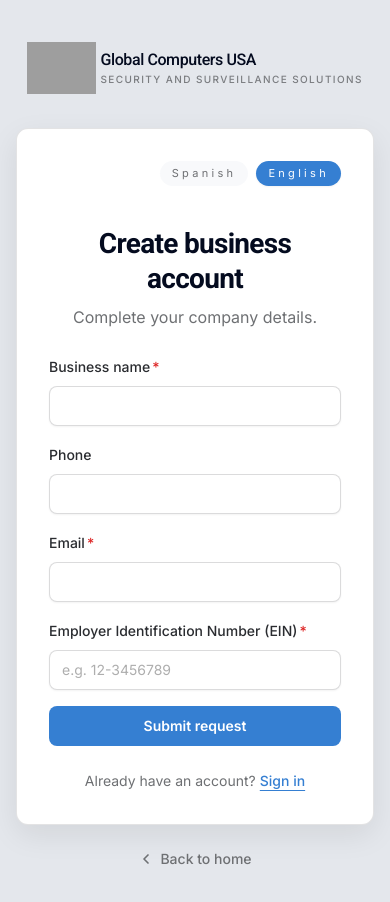
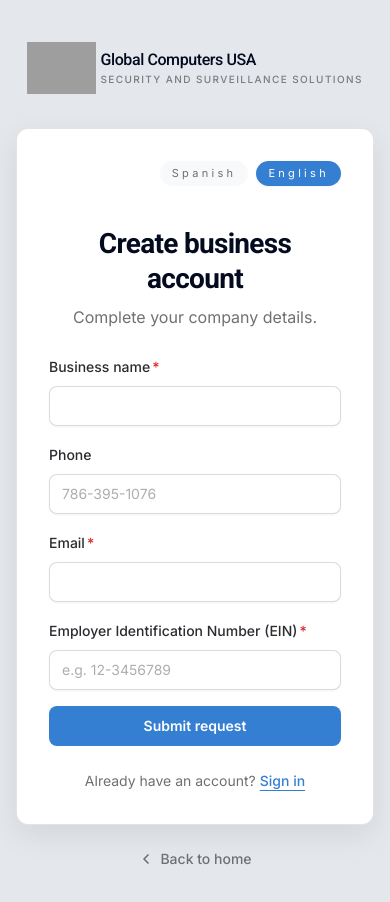
Before and after one commit to eduardosanz277-ship-it/globalcomputer, a Next.js app: page /register/empresa in a window 390 px wide. Shown: the top 902 px of the page. Built offline with nearby package versions, Linux system fonts and the light colour scheme; no server answers; grey boxes are pictures that could not be loaded; what country-state-city would draw is missing.

Commit message:
feat(auth): Enhance phone input with digit limiting and placeholder

```diff
--- a/app/register/empresa/page.tsx
+++ b/app/register/empresa/page.tsx
@@ -101,7 +101,10 @@ export default function RegisterEmpresaPage() {
             name="phone"
             label={t("registerBusiness.fields.phone")}
             type="tel"
+            inputMode="tel"
             autoComplete="tel"
+            maxDigits={US_PHONE_DIGIT_COUNT}
+            placeholder={t("registerBusiness.fields.phonePlaceholder")}
             error={errors.phone?.message}
           />
           <AuthField
--- a/components/auth/auth-field.tsx
+++ b/components/auth/auth-field.tsx
@@ -3,6 +3,7 @@
 import * as React from "react";
 import { useFormContext } from "react-hook-form";
 import { Label, RequiredMark } from "@/components/ui/label";
+import { limitUsPhoneDigits } from "@/modules/auth/auth.schema";
 import { cn } from "@/utils/cn";
 import { AuthInput } from "./auth-input";
 
@@ -13,6 +14,8 @@ export interface AuthFieldProps
   type?: string;
   error?: string;
   required?: boolean;
+  /** Si se indica, no se pueden escribir más dígitos que este máximo. */
+  maxDigits?: number;
 }
 
 /**
@@ -26,14 +29,17 @@ export const AuthField = React.forwardRef<HTMLInputElement, AuthFieldProps>(
       error,
       type = "text",
       required: fieldRequired,
+      maxDigits,
       className,
+      onChange,
       ...props
     },
     ref,
   ) => {
     const { register } = useFormContext();
     const registration = register(name);
-    const { ref: registrationRef, ...rest } = registration;
+    const { ref: registrationRef, onChange: registerOnChange, ...rest } =
+      registration;
     const hasError = Boolean(error);
 
     return (
@@ -47,6 +53,16 @@ export const AuthField = React.forwardRef<HTMLInputElement, AuthFieldProps>(
           type={type}
           {...props}
           {...rest}
+          onChange={(event) => {
+            if (typeof maxDigits === "number") {
+              event.target.value = limitUsPhoneDigits(
+                event.target.value,
+                maxDigits,
+              );
+            }
+            void registerOnChange(event);
+            onChange?.(event);
+          }}
           aria-invalid={hasError ? true : undefined}
           aria-required={fieldRequired ? true : undefined}
           className={cn(
```
